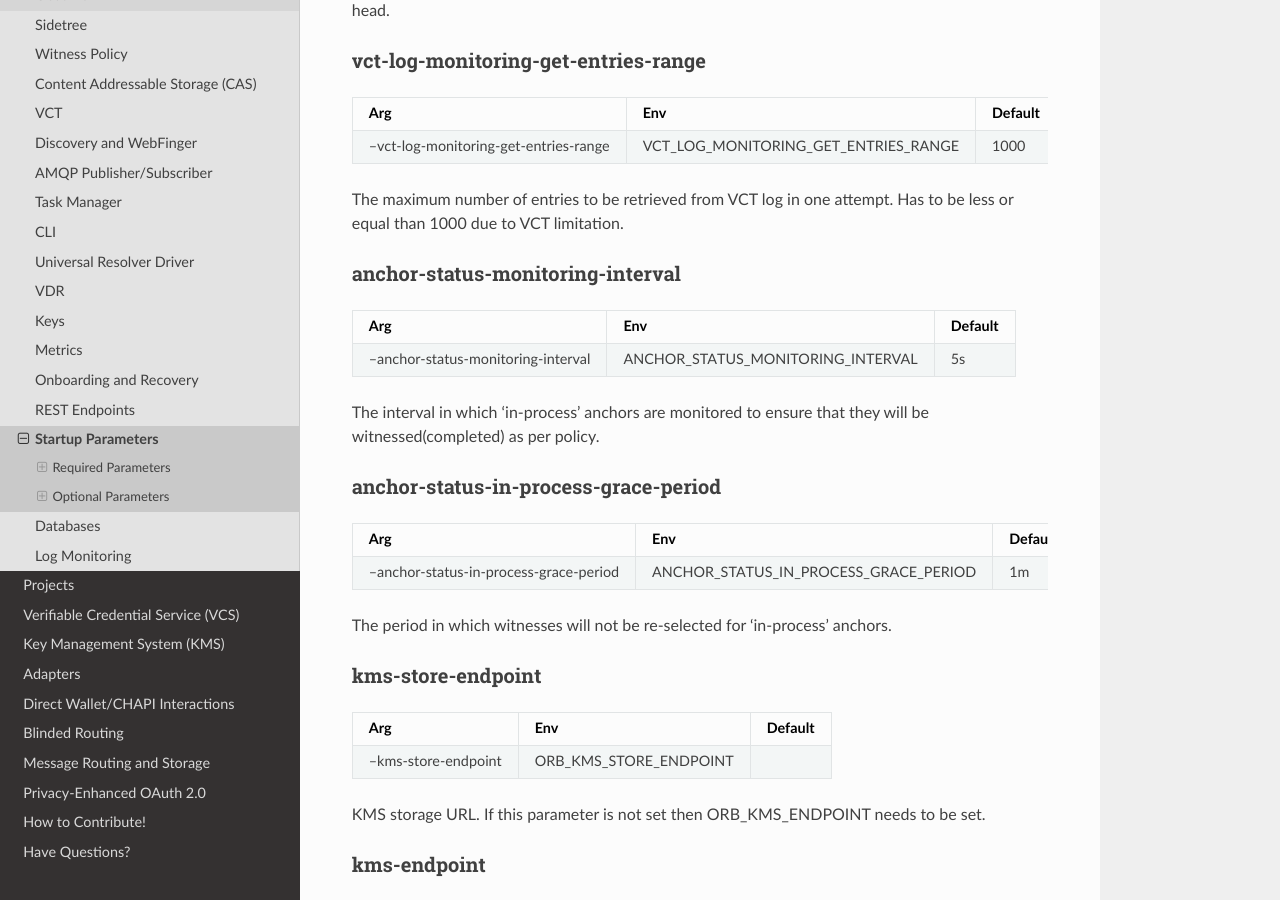
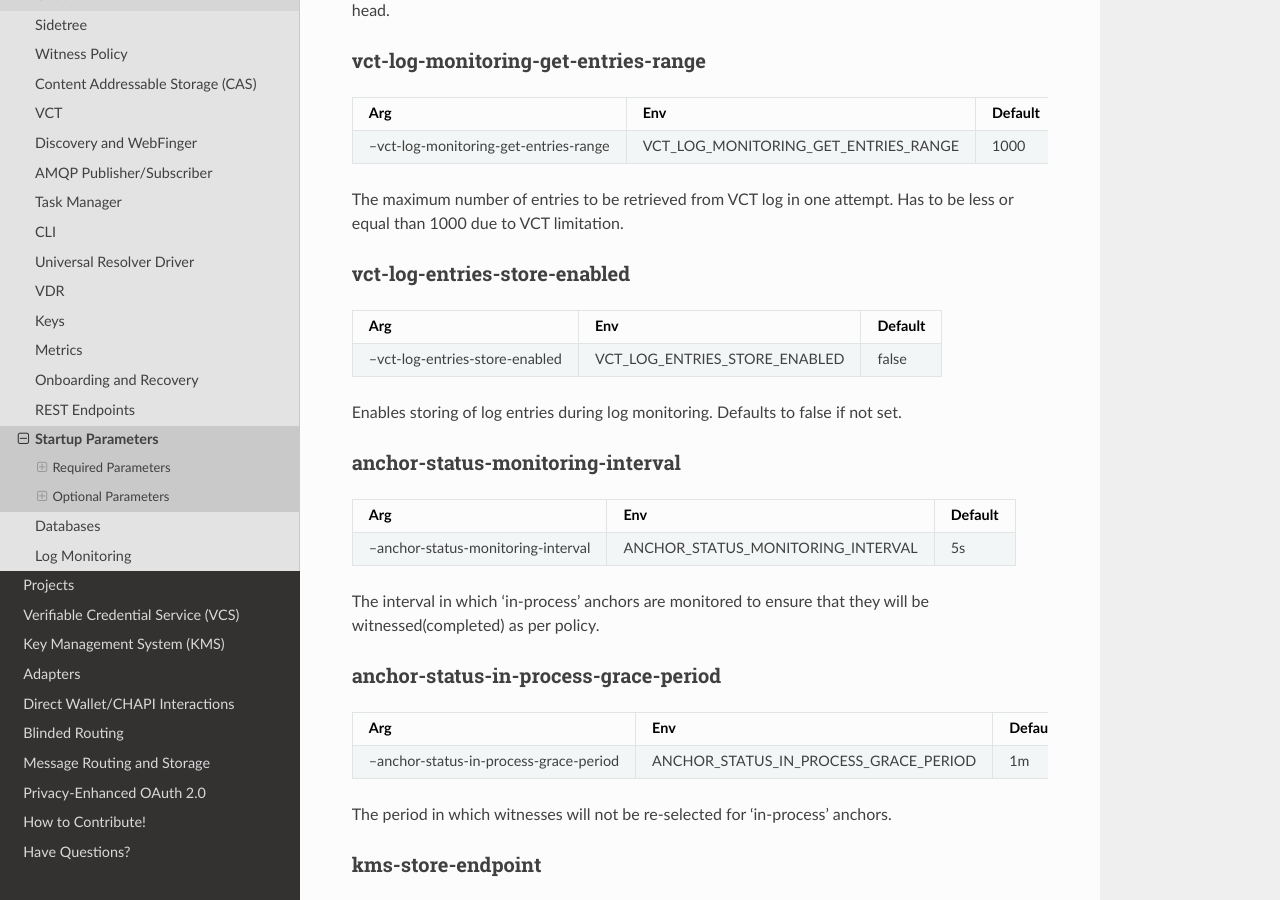
Before and after one commit to trustbloc/docs, a Sphinx documentation site: the page built from readthedocs/source/orb/parameters.md, in a window 1280 px wide and 900 px high, scrolled down 4128 px. Built offline with Sphinx 7.4.7 and the Read the Docs theme 2.0.0, drawn with Linux system fonts in a browser that asks for light colours.

Commit message:
chore: Add log-entry DB
Added documentation for new log-entry DB and server parameters associated with it.

Signed-off-by: Sandra Vrtikapa <sandra.vrtikapa@securekey.com>

```diff
--- a/readthedocs/source/orb/database.md
+++ b/readthedocs/source/orb/database.md
@@ -51,6 +51,11 @@ The _ldcontexts_ database stores JSON linked-data (JSON-LD) contexts.
 ### log-monitor
 
 The _log-monitor_ database is used to manage the list of logs that domain is following.
+
+### log-entry
+
+The _log-entry_ database is used to store the entries of observed logs.
+
 
 ### operation
 
--- a/readthedocs/source/orb/parameters.md
+++ b/readthedocs/source/orb/parameters.md
@@ -174,6 +174,13 @@ The maximum tree size for which new VCT logs will be re-constructed in order to
 
 The maximum number of entries to be retrieved from VCT log in one attempt. Has to be less or equal than 1000 due to VCT limitation.
 
+### vct-log-entries-store-enabled
+
+| Arg                               | Env                           | Default |
+|-----------------------------------|-------------------------------|---------|
+| --vct-log-entries-store-enabled   | VCT_LOG_ENTRIES_STORE_ENABLED | false   |
+
+Enables storing of log entries during log monitoring. Defaults to false if not set.
 
 ### anchor-status-monitoring-interval
 
```
